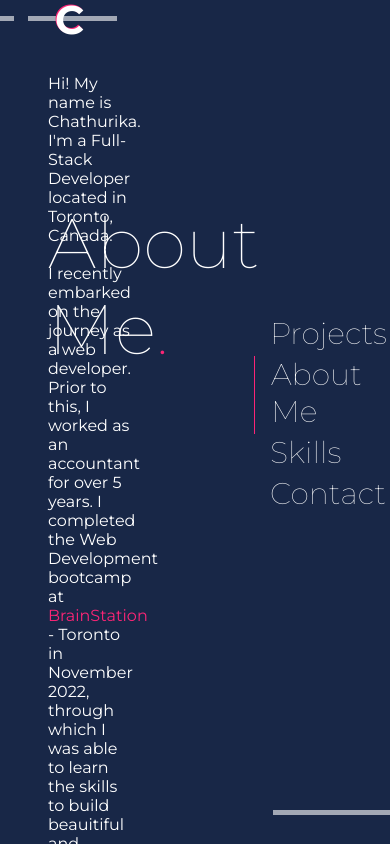
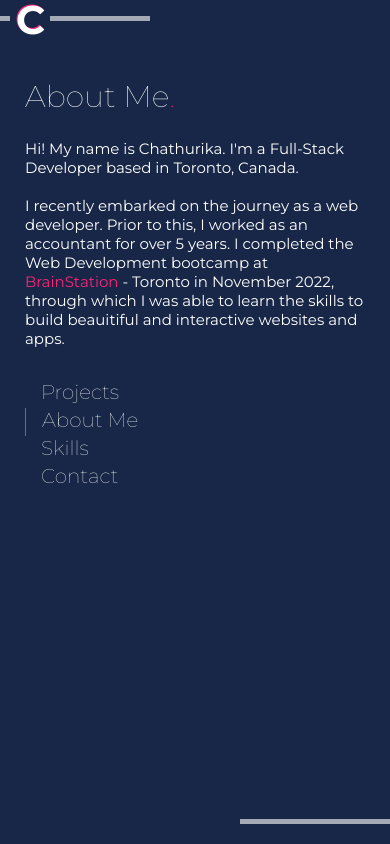
Before and after one commit to ChathurikaAJ/portfolio, a React (Create React App) app: page /about in a window 390 px wide. Built offline with nearby package versions, Linux system fonts and the light colour scheme.

Commit message:
Update styles for mobile display

```diff
--- a/src/App.scss
+++ b/src/App.scss
@@ -1,4 +1,5 @@
 @use "./styles/partials/typekit" as *;
+@use "./styles/partials/global" as *;
 
 * {
     box-sizing: border-box;
@@ -21,9 +22,9 @@ body {
     color: white;
     font-family: "Montserrat";
     font-size: 400;
-    position: fixed;
-    top: 0;
-    bottom: 0;
-    left: 0;
-    right: 0;
+    // position: fixed;
+    // top: 0;
+    // bottom: 0;
+    // left: 0;
+    // right: 0;
 }
--- a/src/components/Nav/Nav.scss
+++ b/src/components/Nav/Nav.scss
@@ -1,9 +1,15 @@
+@use "../../styles/partials/global" as *;
+
 .nav {
 
     display: flex;
     justify-content: center;
     flex-direction: column;
-    padding: 3rem;
+
+    @include tablet{
+        padding: 3rem;
+    }
+
 
     &__activelink{
         border-left: solid 1px #FB2576;
@@ -14,10 +20,15 @@
 
    &__titles{
     color: white;
-    font-size: 30px;
-    padding-left: 1rem;
+    font-size: 20px;
     margin-bottom: 0.25rem;
     font-weight: 100;
+    padding-left: 1rem;
+    @include tablet{
+
+        font-size: 30px;
+    }
+
     &:hover{
         cursor: pointer;
         border-left: solid 1px #FB2576;
--- a/src/components/ProjectCard/ProjectCard.scss
+++ b/src/components/ProjectCard/ProjectCard.scss
@@ -1,15 +1,27 @@
+@use "../../styles/partials/global" as *;
+
 .projectcard{
     &__title{
         font-weight: 300;
         font-size: 40px;
         margin-bottom: 1rem;
     }
+
     &__image {
-        width: 55%;
         border-radius: 6px;
+        width: 100%;
+
+        @include tablet{
+            width: 55%;
+        }
     }
+
     &__container{
-        display: flex;
+        display: block;
+
+        @include tablet{
+            display: flex;
+        }
 
     }
     &__links{
@@ -17,6 +29,11 @@
         width: 150px;
         display: flex;
         justify-content: space-between;
+        margin-top: 1rem;
+
+        @include tablet{
+            margin-top: 0;
+        }
     }
 
     &__link{
@@ -29,7 +46,15 @@
         display: flex;
         flex-direction: column;
         justify-content: space-between;
-        margin-left: 2rem;
+        margin-top: 1rem;
+        margin-bottom: 2rem;
+
+        @include tablet{
+            margin-left: 2rem;
+            margin-top: 0;
+            margin-bottom: 0;
+        }
+
     }
 
     &__next{
@@ -45,7 +70,13 @@
     }
 
     &__video{
-        width: 700px;
+        width: 100%;
+
+        @include tablet{
+            width: 700px;
+        }
+
+
     }
 }
 
@@ -57,14 +88,19 @@
 .modal {
     // width: 100vw;
     // height: 100vh;
-    top: 50%;
-    left: 30%;
+    top: 30%;
+    left: 50%;
     right: auto;
     bottom: auto;
     margin-right: -50%;
     transform: translate(-50%, -50%);
     padding: 0;
     position: absolute;
+
+    @include tablet{
+        top: 50%;
+        left: 30%;
+    }
 
 
 }
--- a/src/components/SkillCard/SkillCard.scss
+++ b/src/components/SkillCard/SkillCard.scss
@@ -1,3 +1,4 @@
+@use "../../styles/partials/global" as *;
 
 .skills__card {
   border-radius: 15px 225px 255px 15px 15px 255px 225px 15px;
@@ -14,12 +15,18 @@
   margin-bottom: 1rem;
 
     &:nth-child(2) {
-      margin-left: 40px;
+      @include tablet{
+        margin-left: 40px;
+      }
+
     }
 
     &:nth-child(3) {
-      margin-left: 40px;
-      margin-right: 40px;
+      @include tablet{
+        margin-left: 40px;
+        margin-right: 40px;
+      }
+
     }
 
 }
--- a/src/pages/AboutPage/AboutPage.js
+++ b/src/pages/AboutPage/AboutPage.js
@@ -10,7 +10,7 @@ export default function AboutPage() {
             <div className="page__content">
                 <div className="page__container page__container-left">
                     <p className="page__subtitle">About Me<span className="page__highlight">.</span></p>
-                    <p className="page__text aboutpage-text">Hi! My name is Chathurika. I'm a Full-Stack Developer located in Toronto,
+                    <p className="page__text aboutpage-text">Hi! My name is Chathurika. I'm a Full-Stack Developer based in Toronto,
                     Canada.
                         <br />
                         <br />
--- a/src/pages/AboutPage/AboutPage.scss
+++ b/src/pages/AboutPage/AboutPage.scss
@@ -1,3 +1,9 @@
+@use "../../styles/partials/global" as *;
+
 .aboutpage-text {
-    margin-top: 9.5rem;
+    margin-top: 1.5rem;
+    @include tablet {
+        margin-top: 13rem;
+    }
+
 }
--- a/src/pages/ContactPage/ContactPage.scss
+++ b/src/pages/ContactPage/ContactPage.scss
@@ -1,10 +1,17 @@
+@use "../../styles/partials/global" as *;
+
 .contact{
-
     &__container {
         display: flex;
-        width: 400px;
         justify-content: space-between;
-        margin-top: 6rem;
+        margin-top: 2rem;
+        margin-bottom: 3rem;
+
+        @include tablet{
+            width: 400px;
+            margin-top: 6rem;
+            margin-bottom: 0;
+        }
     }
 
 
--- a/src/pages/HomePage/HomePage.scss
+++ b/src/pages/HomePage/HomePage.scss
@@ -1,46 +1,83 @@
+@use "../../styles/partials/global" as *;
+
+
 .page {
     display: flex;
     flex-direction: column;
+    height: 100vh;
 
     &__logo{
         position: absolute;
         top: -5px;
-        left: 55px;
+        left: 16px;
         color: white;
         font-weight: 700;
         font-size: 40px;
-        text-shadow: -1px -1px 0 #FB2576
+        text-shadow: -1px -1px 0 #FB2576;
+
+        @include tablet{
+            position: fixed;
+            top: -5px;
+            left: 55px;
+        }
     }
 
     &__content{
+        max-width: 100vw;
+        padding: 25px;
+        height: 100vh;
+        @include tablet{
             display: flex;
             height: 93.5vh;
         }
+    }
 
     &__container {
+        @include tablet{
+            padding: 3rem;
+            width: 100%;
             display: flex;
             justify-content: center;
             flex-direction: column;
-        padding: 3rem;
+
             &-left{
                 width: 60%;
             }
         }
+    }
 
     &__title{
+        font-size: 80px;
+        font-weight: 300;
+        margin-top: 2rem;
+
+        @include tablet{
             font-size: 150px;
-        font-weight: 300;
+            margin-top: 0;
+        }
     }
 
     &__subtitle{
+        font-size: 30px;
+        font-weight: 300;
+        margin-top: 2rem;
+
+        @include tablet{
             font-size: 70px;
-        font-weight: 300;
             position: fixed;
             top: 200px;
+            margin-top: 0;
+        }
     }
 
     &__text{
+        margin-bottom: 2rem;
+        font-size: 15px;
+        @include tablet{
             width: 80%;
+            margin-bottom: 0;
+            font-size: inherit;
+        }
     }
 
     &__highlight{
@@ -48,33 +85,46 @@
     }
 
     &__top{
-        width: 30%;
+        width: 150px;
         display: flex;
         flex-wrap: nowrap;
         justify-content: space-between;
+        @include tablet{
+            width: 30%;
         }
+    }
+
     &__top-left{
-        width: 12%;
+        width: 10px;
         border-top: 5px solid white;
         justify-self: flex-start;
         margin-top: 1rem;
         opacity: 60%;
-
+        @include tablet{
+            width: 12%;
+        }
     }
 
     &__top-right{
-        width: 76%;
+        width: 100px;
         border-top: 5px solid white;
         justify-self: flex-start;
         margin-top: 1rem;
         opacity: 60%;
-
+        @include tablet{
+            width: 76%;
+        }
     }
 
     &__bottom{
-        width: 30%;
+        width: 150px;
         border-top: 5px solid white;
         align-self: flex-end;
         opacity: 60%;
+        margin-bottom: 20px;
+        @include tablet{
+            width: 30%;
+            margin-bottom: 0;
         }
     }
+}
--- a/src/pages/SkillsPage/SkillsPage.scss
+++ b/src/pages/SkillsPage/SkillsPage.scss
@@ -1,12 +1,17 @@
+@use "../../styles/partials/global" as *;
+
 .skills {
     &__container{
-        width: 500px;
         display: flex;
         flex-wrap: wrap;
         justify-content: space-between;
-        margin-top: 9rem;
-        margin-left: 1rem;
+        margin-top: 3rem;
+        margin-bottom: 2rem;
 
-
+        @include tablet{
+            width: 500px;
+            margin-top: 9rem;
+            margin-left: 1rem;
+        }
     }
 }
--- /dev/null
+++ b/src/styles/partials/_global.scss
@@ -0,0 +1,7 @@
+// Mixins for Screen Sizes
+
+@mixin tablet {
+    @media(min-width: 768px){
+        @content;
+    }
+}
```
Lines whose indentation alone changed are shown as unchanged.
